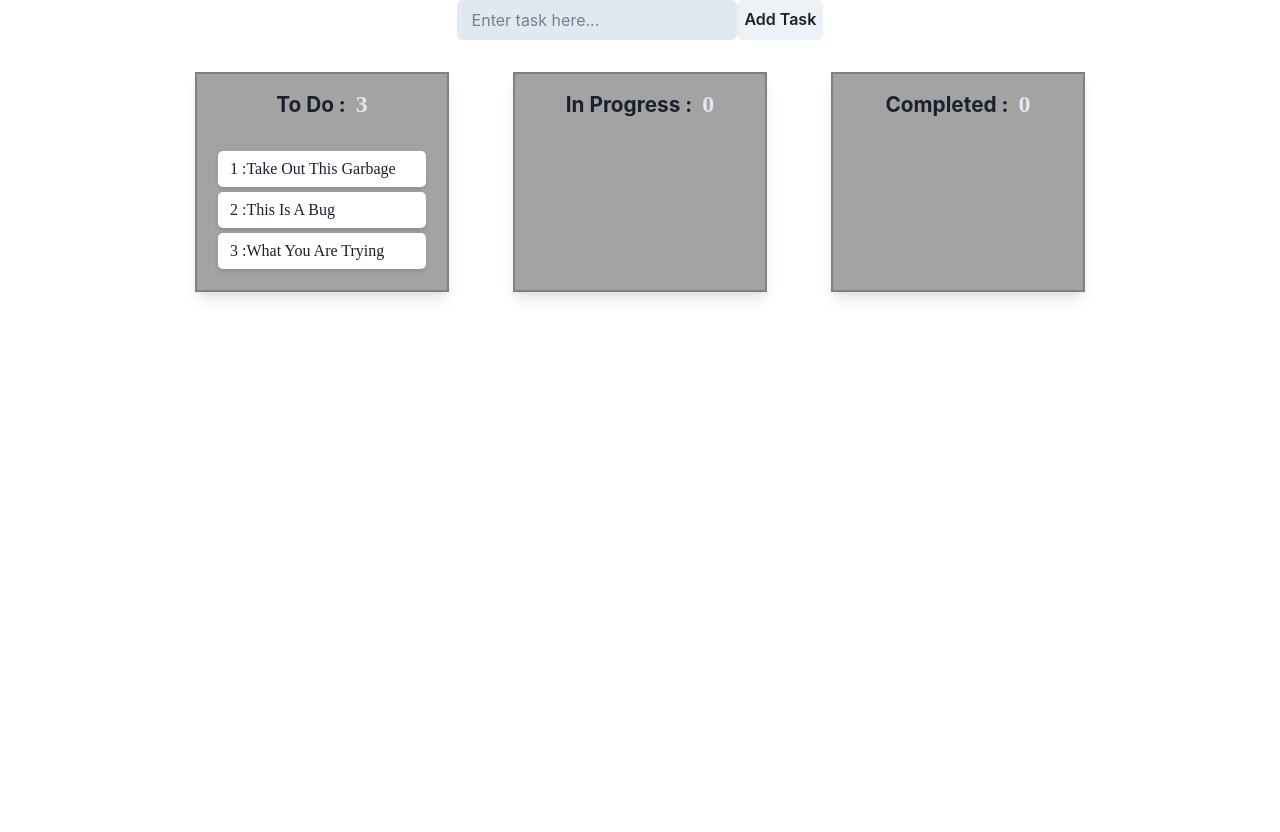
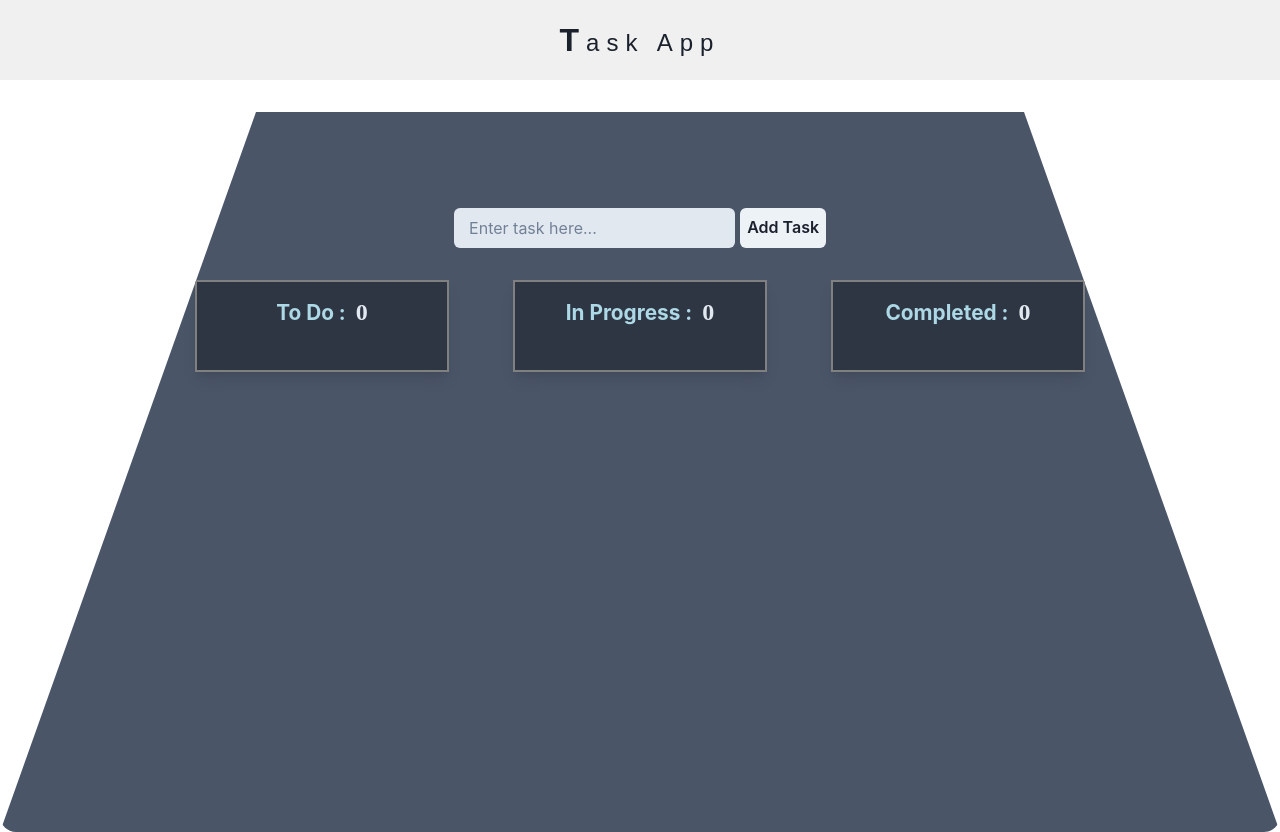
Before and after one commit to rahulkr-dev/task_manager-app, a React (Vite) app: page / in a window 1280 px wide. Before the commit the page ends 800 px from the top, so only its background shows below. Built offline with nearby package versions, Linux system fonts and the light colour scheme.

Commit message:
task app completed with beautiful dnd

```diff
--- a/src/App.jsx
+++ b/src/App.jsx
@@ -1,34 +1,35 @@
-import React,{useContext} from 'react'
-import { ChakraProvider,Flex } from '@chakra-ui/react';
+import React, { useContext } from 'react'
+import { ChakraProvider, Flex,Box } from '@chakra-ui/react';
 import { AppContext } from './context/AppContext';
-import {Column} from "./components";
+import { Column } from "./components";
 import { DragDropContext } from 'react-beautiful-dnd';
 import InputTodo from './components/InputTodo';
+import Navbar from './components/Navbar';
 
 const App = () => {
-  const {todoData,setTodoData} = useContext(AppContext);
+  const { todoData, setTodoData } = useContext(AppContext);
   console.log(todoData);
 
-  const onDragEnd = (result)=>{
+  const onDragEnd = (result) => {
     console.log(result)
-    const {source,destination,draggableId} = result;
-    if(destination==null) return;
-    if(destination.droppableId===source.droppableId && destination.index===source.index) return
-    if(destination.droppableId===source.droppableId && destination.index==!source.index){
+    const { source, destination, draggableId } = result;
+    if (destination == null) return;
+    if (destination.droppableId === source.droppableId && destination.index === source.index) return
+    if (destination.droppableId === source.droppableId && destination.index == !source.index) {
       const column = todoData.columns[destination.droppableId];
       const new_taskIds = Array.from(column.taskIds);
-      new_taskIds.splice(source.index,1);
-      new_taskIds.splice(destination.index,0,draggableId);
+      new_taskIds.splice(source.index, 1);
+      new_taskIds.splice(destination.index, 0, draggableId);
 
       let column_update = {
         ...column,
-        taskIds:new_taskIds
+        taskIds: new_taskIds
       };
       let state_update = {
         ...todoData,
-        columns:{
+        columns: {
           ...todoData.columns,
-          [destination.droppableId]:column_update
+          [destination.droppableId]: column_update
         }
       }
       // now update state;
@@ -39,21 +40,21 @@ const App = () => {
     const endCol = todoData.columns[destination.droppableId];
 
     const startTaskIds = Array.from(startCol["taskIds"]);
-    startTaskIds.splice(source.index,1);
+    startTaskIds.splice(source.index, 1);
 
     const endTaskIds = Array.from(endCol["taskIds"]);
-    endTaskIds.splice(destination.index,0,draggableId);
+    endTaskIds.splice(destination.index, 0, draggableId);
     const state_update = {
       ...todoData,
-      columns:{
+      columns: {
         ...todoData.columns,
-        [source.droppableId]:{
+        [source.droppableId]: {
           ...todoData.columns[source.droppableId],
-          taskIds:startTaskIds
+          taskIds: startTaskIds
         },
-        [destination.droppableId]:{
+        [destination.droppableId]: {
           ...todoData.columns[destination.droppableId],
-          taskIds:endTaskIds
+          taskIds: endTaskIds
         },
       }
     }
@@ -65,18 +66,22 @@ const App = () => {
   }
   return (
     <ChakraProvider>
+      <Navbar />
+      <Box h="90vh" borderRadius={"1rem"} w="100%" m={"auto"} bg={"gray.600"} p="6rem 3rem"
+      clipPath={"polygon(20% 0%, 80% 0%, 100% 100%, 0% 100%)"}>
         <InputTodo />
         <DragDropContext onDragEnd={onDragEnd}>
           <Flex gap="0rem" wrap={"wrap"} justifyContent={"center"}>
             {
-          todoData.columnOrder.map(columnId=>{
+              todoData.columnOrder.map(columnId => {
                 let column = todoData.columns[columnId];
-            let tasks = column.taskIds.map(taskId=>todoData.tasks[taskId]);
+                let tasks = column.taskIds.map(taskId => todoData.tasks[taskId]);
                 return <Column key={columnId} column={column} tasks={tasks} />
               })
             }
           </Flex>
         </DragDropContext>
+      </Box>
     </ChakraProvider>
   )
 }
--- a/src/components/Column.jsx
+++ b/src/components/Column.jsx
@@ -6,7 +6,7 @@ import { Droppable } from 'react-beautiful-dnd'
 const Column = ({ tasks, column }) => {
     return (
         <Box bg={"blackAlpha.500"} border="2px solid gray" boxShadow={"lg"} m="2rem" w="max-content" pt="1rem">
-            <Heading pb=".7rem" textAlign={"center"} fontSize={"1.3rem"}>{column.title} :
+            <Heading color="lightblue" pb=".7rem" textAlign={"center"} fontSize={"1.3rem"}>{column.title} :
             <Text fontSize={"1.5rem"} color={"gray.200"} fontWeight={"bold"} fontFamily={"cursive"} textShadow={"dark-lg"} ml="10px" as="span">{column.taskIds.length}</Text>
             </Heading>
             <Droppable droppableId={column.id}>
--- a/src/components/InputTodo.jsx
+++ b/src/components/InputTodo.jsx
@@ -7,7 +7,7 @@ const InputTodo = () => {
     const [text,setText] = useState('');
     const {todoData,setTodoData} = useContext(AppContext);
 
-    const handleClick = (e)=>{
+    const handleClick = ()=>{
         // alert(text)
         // LOGIC
         const id = uuidv4()
@@ -32,11 +32,16 @@ const InputTodo = () => {
         };
         setTodoData(state_update);
         setText("")
+    };
+    const handleEnterKey = (e)=>{
+        if(e.keyCode==13) {
+            handleClick()
+        }
     }
   return (
-    <Flex w="max-content" margin={'auto'}>
-        <Input value={text} onChange={({target})=>setText(target.value)} pl={"15px"} variant={"unstyled"} bg="gray.200" placeholder='Enter task here...' />
-        <Button onClick={handleClick} colorScheme='gray' >Add Task</Button>
+    <Flex w="max-content" margin={'auto'} gap="5px">
+        <Input onKeyUp={handleEnterKey} value={text} onChange={({target})=>setText(target.value)} pl={"15px"} variant={"unstyled"} bg="gray.200" placeholder='Enter task here...' />
+        <Button onClick={()=>handleClick} colorScheme='gray' >Add Task</Button>
     </Flex>
   )
 }
--- /dev/null
+++ b/src/components/Navbar.jsx
@@ -0,0 +1,14 @@
+import { Flex,Text } from '@chakra-ui/react'
+import React from 'react'
+
+const Navbar = () => {
+  return (
+    <Flex bg="blackAlpha.100" p="1rem" justify={"center"} align={"center"} mb="2rem">
+        <Text textShadow={"2xl"} fontSize={"1.5rem"} letterSpacing={"7px"} _firstLetter={{fontWeight:"bold",fontSize:"2rem"}} textTransform={"capitalize"} fontFamily={"fantasy"}>
+            Task App
+        </Text>
+    </Flex>
+  )
+}
+
+export default Navbar
--- a/src/data/data.js
+++ b/src/data/data.js
@@ -1,20 +1,20 @@
 export const initialData = {
     tasks:{
-        task_1:{
-            id:'task_1',content:"take out this garbage"
-        },
-        task_2:{
-            id:"task_2",content:"this is a bug"
-        },
-        task_3:{
-            id:"task_3",content:"what you are trying"
-        }
+        // task_1:{
+        //     id:'task_1',content:"take out this garbage"
+        // },
+        // task_2:{
+        //     id:"task_2",content:"this is a bug"
+        // },
+        // task_3:{
+        //     id:"task_3",content:"what you are trying"
+        // }
     },
     columns:{
         column_1:{
             id:"column_1",
             title:"To Do",
-            taskIds:['task_1','task_2','task_3']
+            taskIds:[]
         },
         column_2:{
             id:"column_2",
```
Lines whose indentation alone changed are shown as unchanged.
